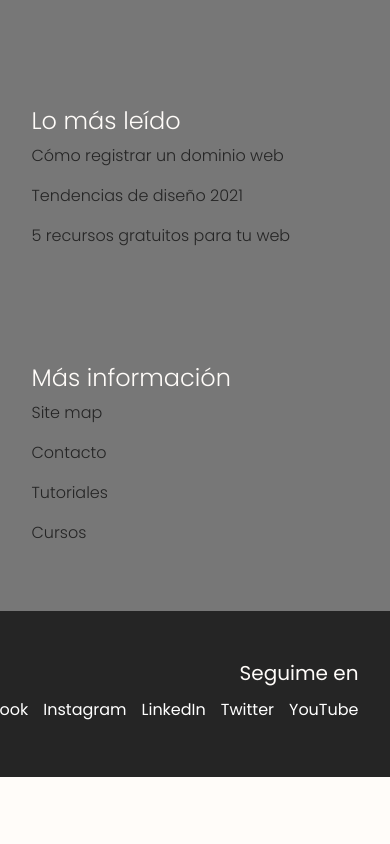
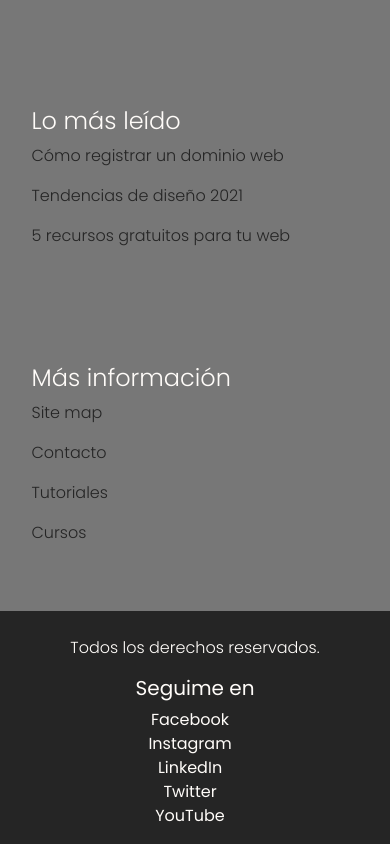
Before and after one commit to gonzaloalonsofiks/dw-proyecto-final, a website: page sobre-mi.html in a window 390 px wide. Shown: the part 3279-4123 px from the top of the page. Before the commit the page ends 4056 px from the top, so only its background shows below. Drawn offline with nearby package versions, Linux system fonts and the light colour scheme.

Commit message:
Cambios finales

```diff
--- a/scss/style.scss
+++ b/scss/style.scss
@@ -217,41 +217,34 @@ h2{
 }
 
 .footerBottom{
-    background-color: #252525;
-    color:#FFFCF9;
-
+    background-color: $gray-dark;
+    color:$white;
+    ul{
+        list-style: none;
+        display: flex;
+        flex-direction: row;
+        li{
+            padding-right: 10px;
+        }
+    }
+    a{
+        color: $white;
+        &:hover{
+         color:$pink;
+        }
+    }
+    .col-12{
+        display: flex;
+        flex-direction: column;
+        align-items: center;
+    }
   }
 
-  .footerBtmContainer{
-    width: 90%;
-    max-width: 1200px;
-    margin: 0px auto;
-    padding: 35px 0px;
-    color: #fff;
-    display: flex;
-    flex-direction: column;
-    align-items: flex-end;
+  .footer__copy{
+      color: $white;
+      margin-top: 25px;
   }
 
-  .footerBottom ul{
-    list-style: none;
-    /*
-    display: flex;
-    flex-direction: row;*/
-  }
-
-  .footerBottom ul li{
-
-    padding: 5px 0px 5px 15px;
-  }
-
-  .footerBottom a{
-    color: #fff;
-  }
-
-  .footerBottom a:hover{
-    color: #EF476F;
-  }
 
 // Blog & Artículos
 $alto: 400px;
@@ -698,27 +691,10 @@ $alto: 400px;
         border-top-right-radius: 2em;
         border-bottom-left-radius: 2em;
     }
-}
-.footerContainer{
+
+    .footerContainer{
     flex-direction: column;
-  }
-
-  .footerColumn{
-    padding: 15px;
-  }
-
-  .footerColumn p{
-    font-size: 14px;
-  }
-
-  .footerBtmContainer ul{
-    flex-direction: column;
-    align-items: center;
-  }
-
-  .footerBtmContainer ul li{
-    padding-left: 0;
-  }
+    }
 
   h1{
     font-size: 55px;
@@ -728,3 +704,11 @@ $alto: 400px;
   .heroImgHome{
     background-position: center top;
   }
+  .footerBottom{
+      .col-12 ul{
+          flex-direction: column;
+          padding: 0px;
+          align-items: center;
+      }
+  }
+}
--- a/sobre-mi.html
+++ b/sobre-mi.html
@@ -113,19 +113,20 @@
   <section class="footerBottom">
     <div class="container">
       <div class="row">
-        <div class="col-12 d-flex justify-content-end spacerTop">
+        <div class="col-12">
+          <p class="footer__copy">Todos los derechos reservados.</p>
           <h5>Seguime en</h5>
-        </div>
-      </div>
-      <div class="row ">
-        <div class="col-12">
-          <ul class="d-flex flex-lg-row flex-md-row justify-content-end spacerBtm">
-            <li><a href="#">Facebook</a></li>
-            <li><a href="#">Instagram</li></a>
-            <li><a href="#">LinkedIn</li></a>
-            <li><a href="#">Twitter</li></a>
-            <li><a href="#">YouTube</li></a>
-          </ul>
+          <div class="row">
+            <div class="col-12">
+              <ul>
+                <li><a href="http://facebook.com/">Facebook</a></li>
+                <li><a href="https://instagram.com/gownii/">Instagram</li></a>
+                <li><a href="https://www.linkedin.com/">LinkedIn</li></a>
+                <li><a href="http://twitter.com/">Twitter</li></a>
+                <li><a href="https://youtube.com/">YouTube</li></a>
+              </ul>
+            </div>
+          </div>
         </div>
       </div>
     </div>
```
Also changed, not shown: blog.html (+13 -12 lines), contacto.html (+13 -12 lines), index.html (+9 -6 lines), servicios.html (+13 -12 lines), sitemap.html (+5 -5 lines), css/style.css.
